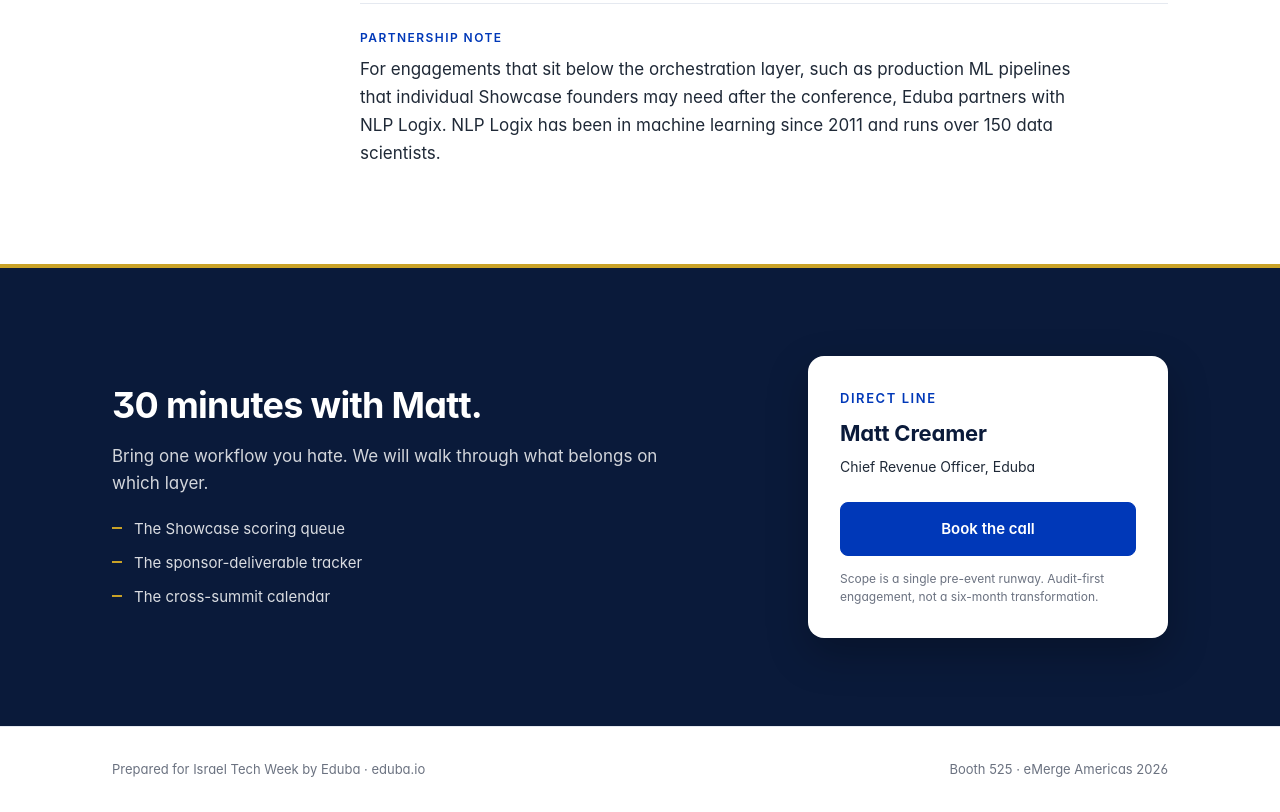
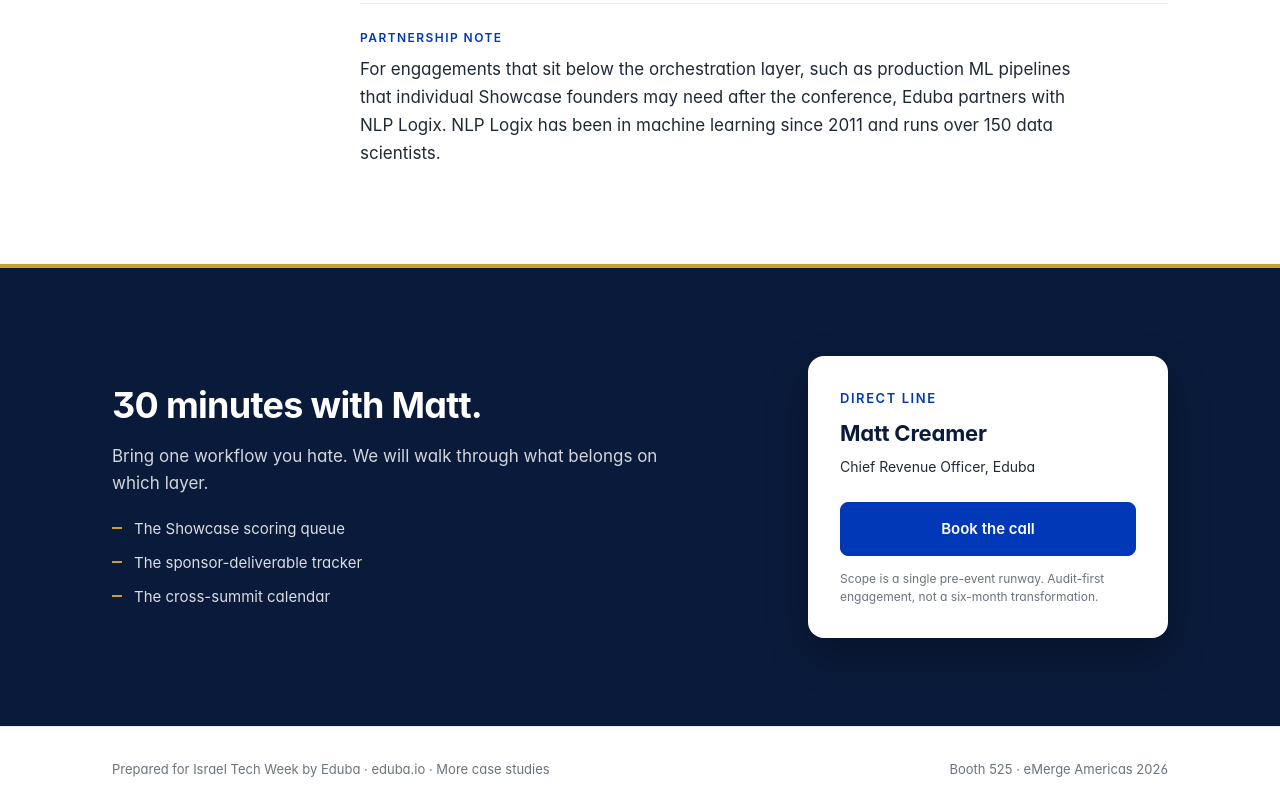
Before and after one commit to mattcreamer17-gif/israel-tech-week, a plain HTML site: page index.html in a window 1280 px wide. Shown: the part 3063-3875 px from the top of the page. Drawn offline with Linux system fonts and the light colour scheme; a web font is replaced by a local one.

Commit message:
Add eduba.io/works case studies link

```diff
--- a/index.html
+++ b/index.html
@@ -167,7 +167,7 @@
 
 <footer role="contentinfo">
   <div class="footer-inner">
-    <div>Prepared for Israel Tech Week by Eduba · <a href="https://eduba.io" target="_blank" rel="noopener">eduba.io</a></div>
+    <div>Prepared for Israel Tech Week by Eduba · <a href="https://eduba.io" target="_blank" rel="noopener">eduba.io</a> &middot; <a href="https://eduba.io/works" target="_blank" rel="noopener">More case studies</a></div>
     <div>Booth 525 · eMerge Americas 2026</div>
   </div>
 </footer>
```
